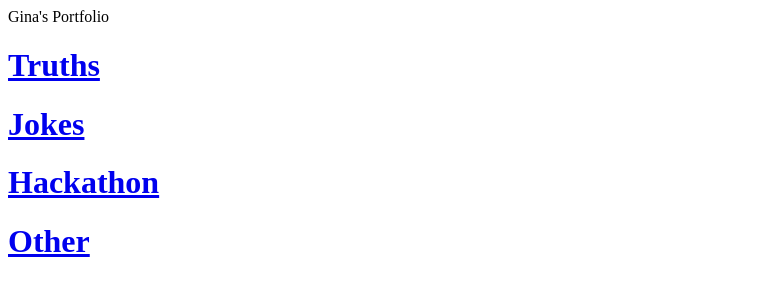
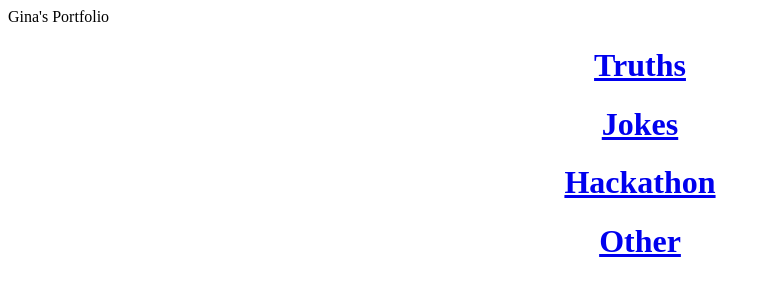
Before and after one commit to GinBin5567/ginaportfolio, a plain HTML site: page index.html in a window 1280 px wide. Shown: the whole page, without its empty margins (0-771 px from the left). Drawn offline with Linux system fonts and the light colour scheme.

Commit message:
Update index.html

```diff
--- a/index.html
+++ b/index.html
@@ -2,6 +2,7 @@
 <html>
     <head>
         <title>Gina's Portfolio</title>
+         <link rel= "stylesheet" type = "text/css" href = "indexstyle.css">
     </head>
     <body>
         <div id ="wrapper">
```
